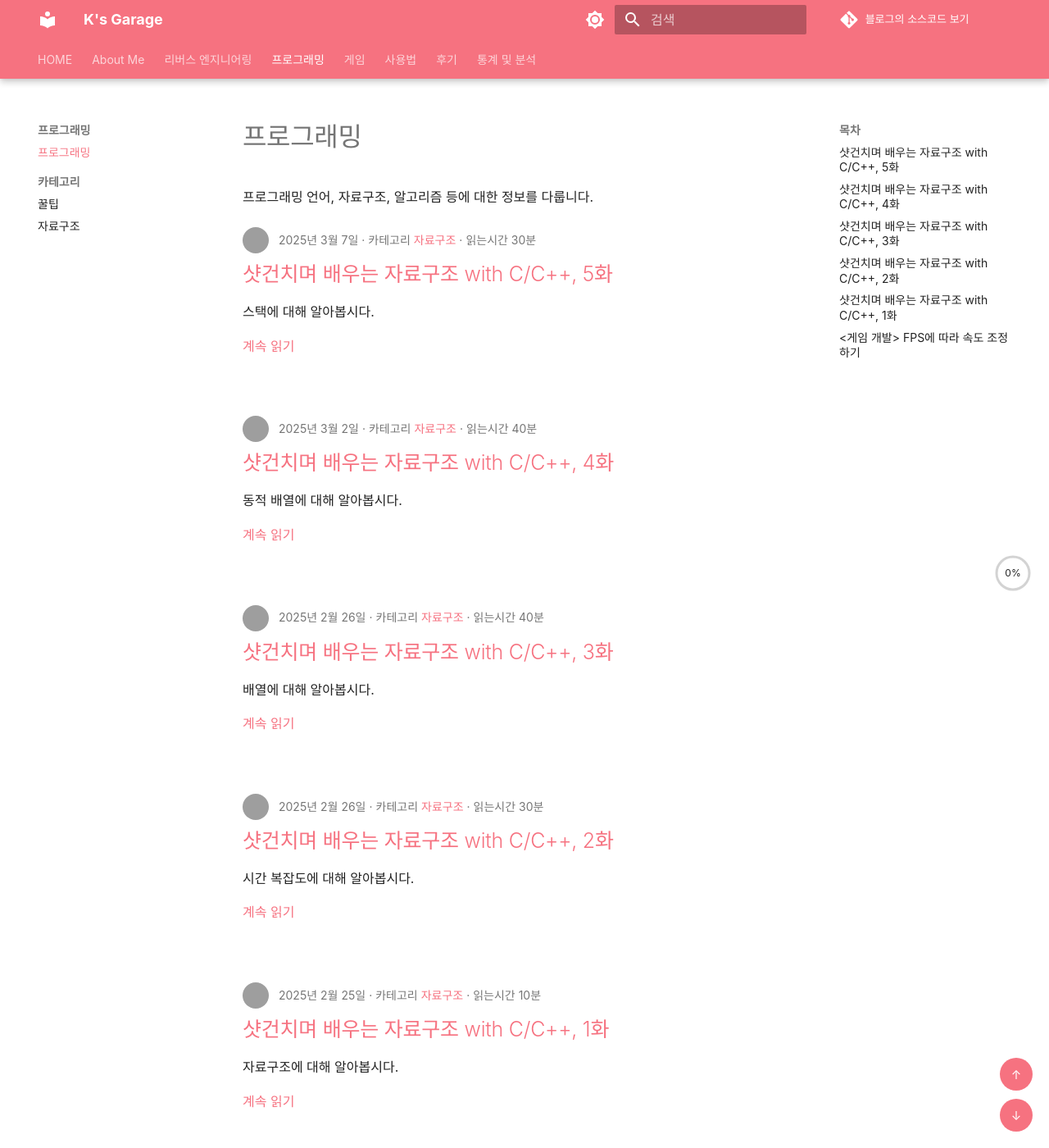
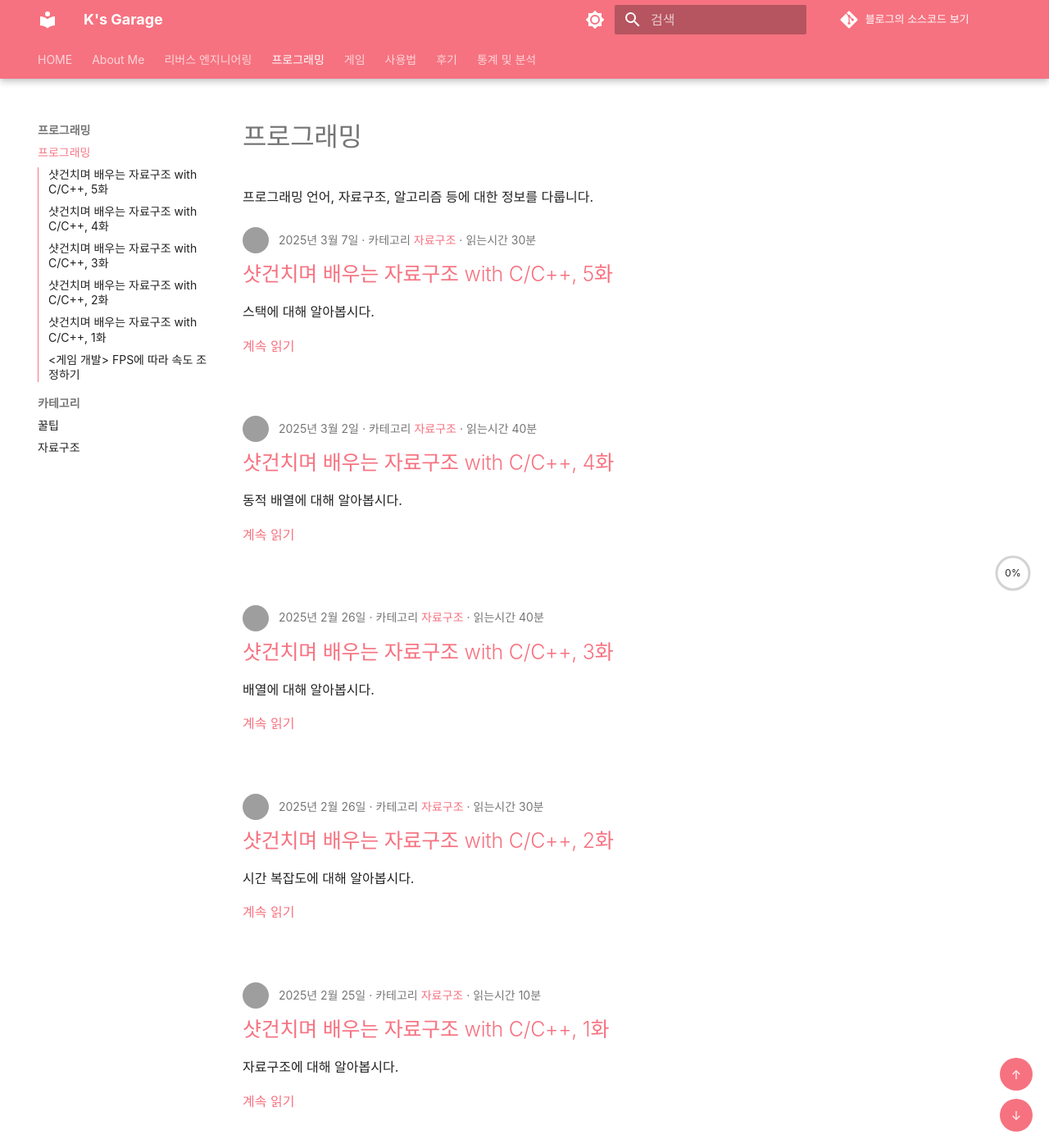
Before and after one commit to AN-NOYING/an-noying.github.io, an MkDocs documentation site: the page built from docs/programming/index.md, in a window 1280 px wide and 1400 px high. Shown: the whole window at 82% size. Built offline with MkDocs 1.6.1 and Material for MkDocs 9.7.7, drawn with Linux system fonts in a browser that asks for light colours; some web fonts are replaced; comment, search, counter and statistics services are not loaded; grey boxes are pictures that could not be loaded.

Commit message:
Update
- 글꼴 변경
- TOC 개선

```diff
--- a/docs/stylesheets/extra.css
+++ b/docs/stylesheets/extra.css
@@ -1,16 +1,23 @@
 @charset 'utf-8';
 
 @font-face {
-    font-display: swap;;
-    font-family: 'Paperlogy';
-    src: url('https://fastly.jsdelivr.net/gh/projectnoonnu/2408-3@1.0/Paperlogy-4Regular.woff2') format('woff2');
+    font-display: swap;
+    font-family: 'goorm-sans-regular';
+    src: url('https://fastly.jsdelivr.net/gh/projectnoonnu/2408@1.0/goorm-sans-regular.woff2') format('woff2');
+}
+
+@font-face {
+    font-display: swap;
+    font-family: 'goorm-sans-code';
+    src: url('https://fastly.jsdelivr.net/gh/projectnoonnu/2408@1.0/goorm-sans-code.woff2') format('woff2');
 }
 
 :root {
     --md-primary-fg-color: #F67280;
     --md-accent-fg-color: #F67280;
 
-    --md-text-font: 'Paperlogy';
+    --md-text-font: 'goorm-sans-regular';
+    --md-code-font: 'goorm-sans-code';
 
     /* Step List */
     --md-steps-bg-color: var(--md-code-bg-color);
--- a/mkdocs.yml
+++ b/mkdocs.yml
@@ -6,8 +6,7 @@ edit_uri: edit/main/docs/
 theme:
   name: material
   custom_dir: overrides
-  font:
-    code: Roboto Mono
+  font: false
   language: ko
   favicon: assets/favicon.webp
   icon:
@@ -19,6 +18,7 @@ theme:
     - navigation.tabs.sticky
     - navigation.prune
     - toc.follow
+    - toc.integrate
     - navigation.footer
     - navigation.sections
     - content.code.copy
```
Also changed, not shown: docs/index.md (+2 -2 lines).
